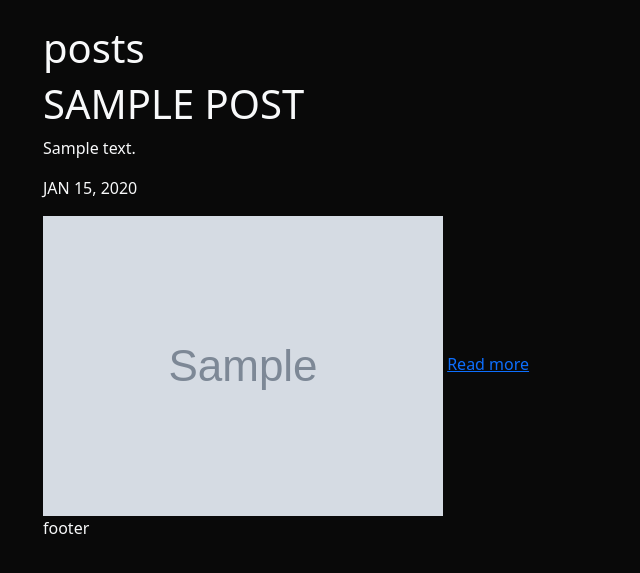
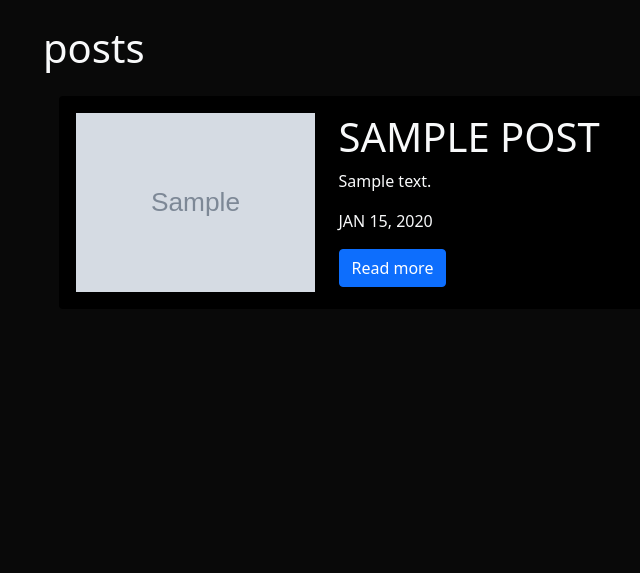
Before and after one commit to mareasperez/django-portfolio, a Django app: template apps/blog/templates/posts.html in a window 1280 px wide. Shown: the part 56-629 px from the top of the page, without its empty margins (51-691 px from the left). Run offline with Django 3.2, Linux system fonts and the light colour scheme; the template is opened without the code that fills it: most values are stand-ins (such as "Sample title", 1, 10 or a date in 2020); grey boxes marked "Sample" are stand-in pictures.

Commit message:
feat: --portfolio

```diff
--- a/apps/blog/templates/posts.html
+++ b/apps/blog/templates/posts.html
@@ -2,11 +2,23 @@
 {% block content %}
     <h1>posts</h1>
     {% for p in posts %}
-        <h1>{{ p.title|upper }}</h1>
-        <p>{{ p.description|striptags|truncatechars:100 }}</p>
-        <p> {{ p.date|date:"M d, Y"|upper }}</p>
-        <img src="{{ p.image.url }}" alt="{{ p.title }}">
-        <a href="{% url 'blog:posts_by_id' p.id %}">Read more</a>
+        <div class="p-3">
+            <div class="card card-body bg-black">
+                <div class="row">
+                    <div class="col-3">
+                        <img src="{{ p.image.url }}" alt="{{ p.title }}" class="img-fluid">
+                    </div>
+                    <div class="col-9">
+                        <h1>{{ p.title|upper }}</h1>
+                        <p>{{ p.description|striptags|truncatechars:100 }}</p>
+                        <p> {{ p.date|date:"M d, Y"|upper }}</p>
+                        <a href="{% url 'blog:posts_by_id' p.id %}" class="btn btn-primary">Read more</a>
+                    </div>
+                </div>
+
+            </div>
+        </div>
+
     {% endfor %}
 
 {% endblock %}
--- a/apps/portfolio/templates/layout.html
+++ b/apps/portfolio/templates/layout.html
@@ -13,6 +13,6 @@
 <div class="container p-4">
 {% block content %}
 {% endblock %}
-<footer>footer</footer>
+</div>
 </body>
 </html>
```
Also changed, not shown: apps/blog/templates/post.html (+8 -4 lines), requirements.txt (added, +9 -0 lines), 1 other file.
